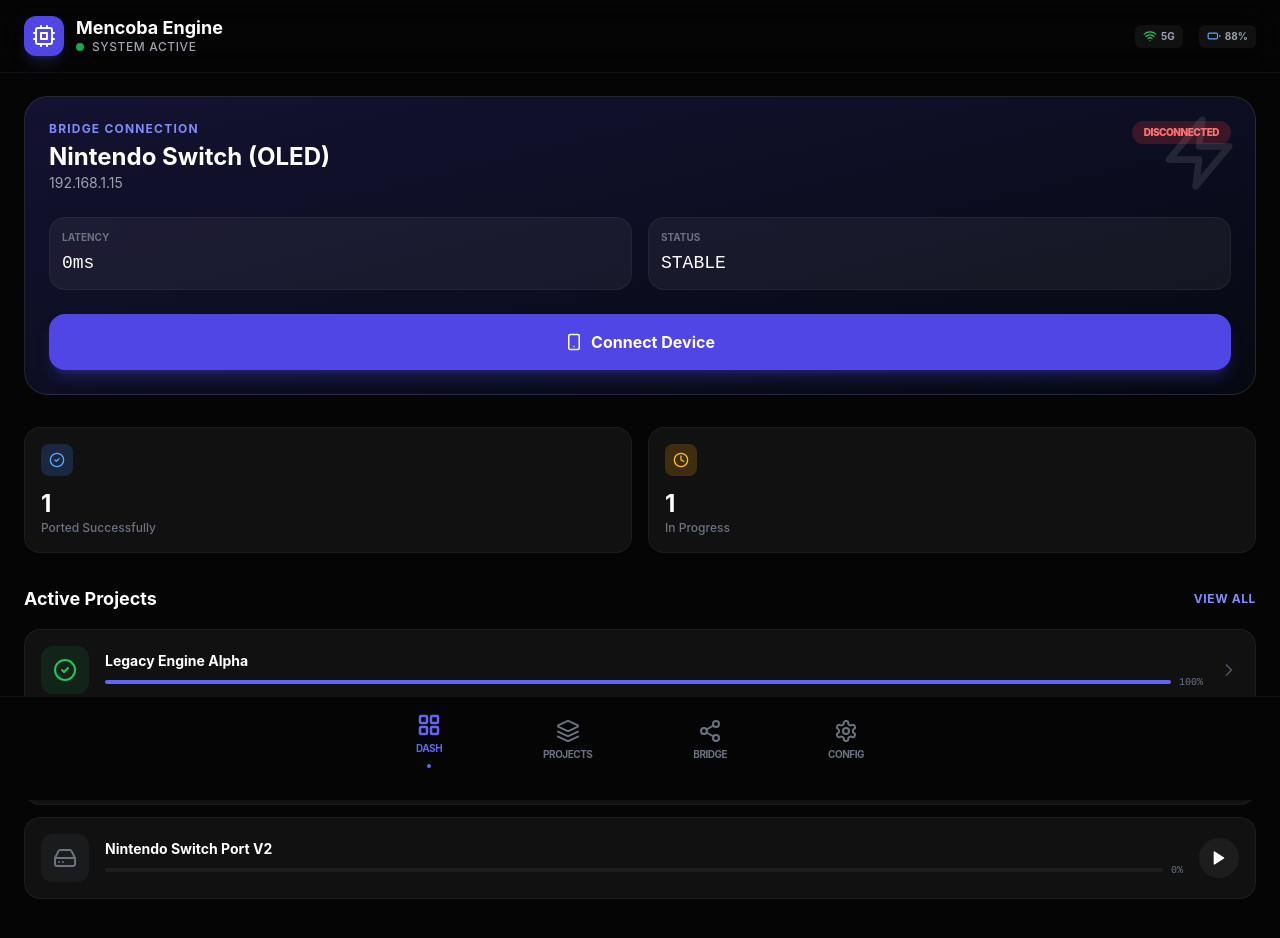
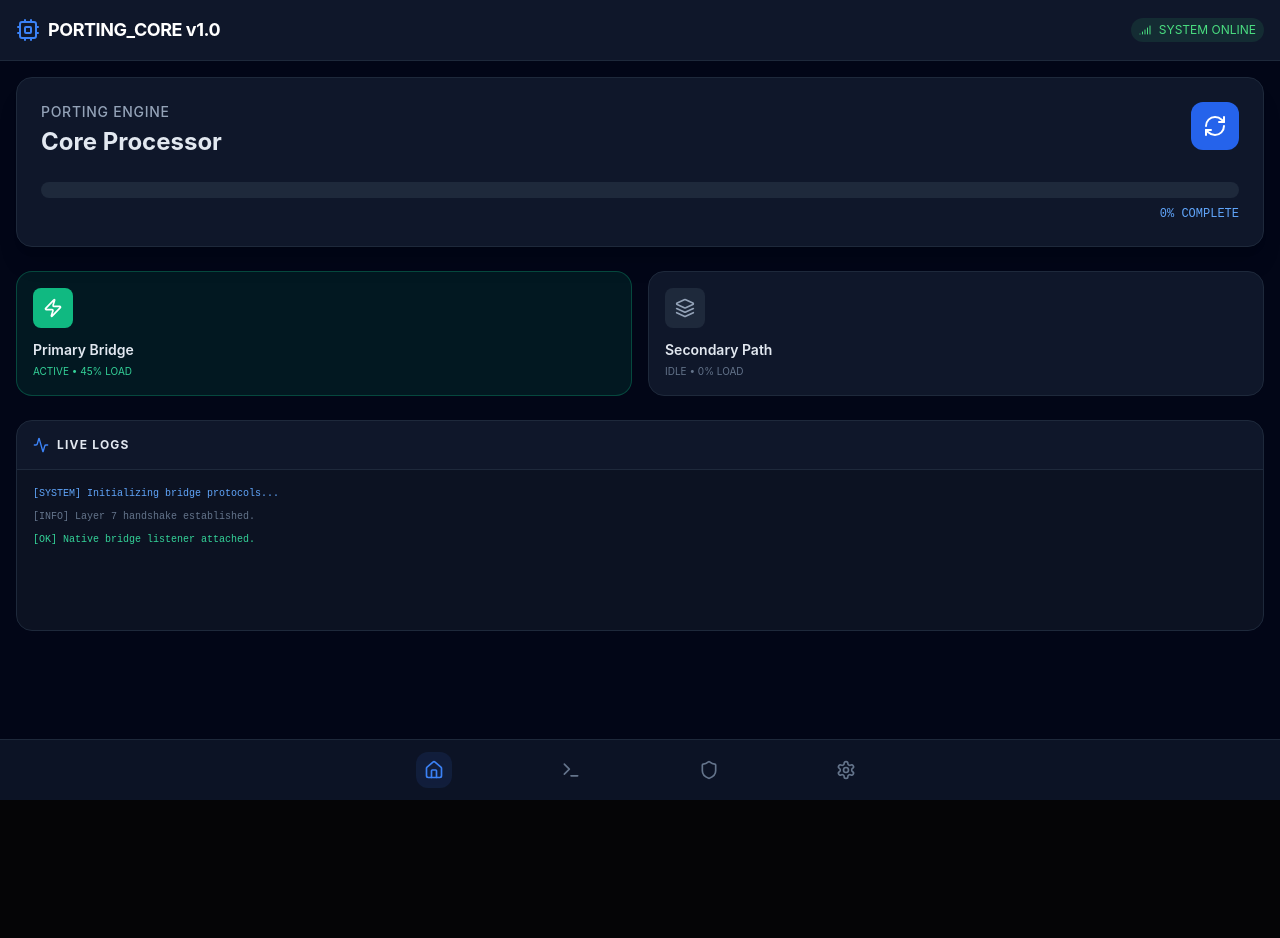
Before and after one commit to saputra141/mencoba, a Next.js app: page / in a window 1280 px wide. Shown: the top 938 px of the page. After the commit the page ends 800 px from the top, so only its background shows below. Built offline with nearby package versions, Linux system fonts and the light colour scheme.

Commit message:
auto-ai: Perbaiki eror dan tambah kan index html

```diff
--- a/src/app/page.tsx
+++ b/src/app/page.tsx
@@ -1,160 +1,86 @@
 "use client";
+
 import React from 'react';
-import { motion, AnimatePresence } from 'framer-motion';
+import { motion } from 'framer-motion';
 import { Header } from '@/components/Header';
 import { Navigation } from '@/components/Navigation';
+import { useSwitchBridge } from '@/hooks/useSwitchBridge';
 import { usePortingEngine } from '@/hooks/usePortingEngine';
-import { useSwitchBridge } from '@/hooks/useSwitchBridge';
-import { cn } from '@/lib/utils';
-import {
-  Play,
-  CheckCircle2,
-  Clock,
-  ChevronRight,
-  Zap,
-  Smartphone,
-  HardDrive
-} from 'lucide-react';
+import { Activity, Zap, Layers, RefreshCw } from 'lucide-react';
 
-export default function Dashboard() {
-  const { projects, stats, startPorting } = usePortingEngine();
-  const { connection, toggleConnection, isScanning } = useSwitchBridge();
+export default function Home() {
+  const { bridges, toggleBridge } = useSwitchBridge();
+  const { progress, isRunning, startPorting } = usePortingEngine();
 
   return (
-    <main className="min-h-screen bg-[#050506] text-white pb-32 pt-24">
+    <main className="min-h-screen bg-slate-950 text-slate-200 pb-20">
       <Header />
 
-      <div className="px-6 space-y-8">
-        {/* Connection Status Card */}
-        <section>
-          <div className="bg-gradient-to-br from-indigo-600/20 to-blue-600/5 border border-white/10 rounded-3xl p-6 relative overflow-hidden">
-            <div className="absolute top-0 right-0 p-4 opacity-10">
-              <Zap size={80} />
+      <div className="p-4 space-y-6">
+        {/* Engine Status Card */}
+        <section className="bg-slate-900 rounded-2xl p-6 border border-slate-800 shadow-xl">
+          <div className="flex justify-between items-start mb-6">
+            <div>
+              <h2 className="text-sm font-medium text-slate-400 uppercase tracking-wider">Porting Engine</h2>
+              <p className="text-2xl font-bold mt-1">Core Processor</p>
             </div>
-            <div className="relative z-10">
-              <div className="flex justify-between items-start mb-6">
-                <div>
-                  <p className="text-indigo-400 text-xs font-bold uppercase tracking-widest mb-1">Bridge Connection</p>
-                  <h2 className="text-2xl font-bold">{connection.deviceName}</h2>
-                  <p className="text-gray-400 text-sm">{connection.ipAddress}</p>
-                </div>
-                <div className={cn(
-                  "px-3 py-1 rounded-full text-[10px] font-black uppercase tracking-tighter",
-                  connection.status === 'connected' ? "bg-green-500/20 text-green-400" : "bg-red-500/20 text-red-400"
-                )}>
-                  {connection.status}
-                </div>
-              </div>
+            <button
+              onClick={startPorting}
+              disabled={isRunning}
+              className={`p-3 rounded-xl transition-all ${isRunning ? 'bg-blue-500/20 text-blue-500 animate-spin' : 'bg-blue-600 text-white hover:bg-blue-500'}`}
+            >
+              <RefreshCw size={24} />
+            </button>
+          </div>
 
-              <div className="flex items-center gap-4 mb-6">
-                <div className="flex-1 bg-white/5 rounded-2xl p-3 border border-white/5">
-                  <p className="text-[10px] text-gray-500 uppercase font-bold mb-1">Latency</p>
-                  <p className="font-mono text-lg">{connection.latency}ms</p>
-                </div>
-                <div className="flex-1 bg-white/5 rounded-2xl p-3 border border-white/5">
-                  <p className="text-[10px] text-gray-500 uppercase font-bold mb-1">Status</p>
-                  <p className="font-mono text-lg truncate">STABLE</p>
-                </div>
-              </div>
-
-              <button
-                onClick={toggleConnection}
-                disabled={isScanning}
-                className={cn(
-                  "w-full py-4 rounded-2xl font-bold transition-all active:scale-[0.98] flex items-center justify-center gap-2",
-                  connection.status === 'connected'
-                    ? "bg-white/10 text-white hover:bg-white/20"
-                    : "bg-indigo-600 text-white shadow-lg shadow-indigo-600/30"
-                )}
-              >
-                {isScanning ? (
-                  <span className="flex items-center gap-2">
-                    <div className="w-4 h-4 border-2 border-white/30 border-t-white rounded-full animate-spin" />
-                    Scanning...
-                  </span>
-                ) : (
-                  <>
-                    <Smartphone size={18} />
-                    {connection.status === 'connected' ? 'Disconnect Bridge' : 'Connect Device'}
-                  </>
-                )}
-              </button>
-            </div>
+          <div className="relative h-4 bg-slate-800 rounded-full overflow-hidden">
+            <motion.div
+              className="absolute top-0 left-0 h-full bg-gradient-to-r from-blue-600 to-cyan-400"
+              initial={{ width: 0 }}
+              animate={{ width: `${progress}%` }}
+            />
           </div>
+          <p className="text-right text-xs mt-2 font-mono text-blue-400">{progress}% COMPLETE</p>
         </section>
 
-        {/* Quick Stats */}
-        <section className="grid grid-cols-2 gap-4">
-          <div className="bg-white/5 border border-white/5 p-4 rounded-2xl">
-            <div className="bg-blue-500/20 w-8 h-8 rounded-lg flex items-center justify-center mb-3">
-              <CheckCircle2 size={16} className="text-blue-400" />
-            </div>
-            <p className="text-2xl font-bold">{stats.completed}</p>
-            <p className="text-xs text-gray-500 font-medium">Ported Successfully</p>
+        {/* Bridge Grid */}
+        <div className="grid grid-cols-2 gap-4">
+          {bridges.map((bridge) => (
+            <motion.button
+              key={bridge.id}
+              whileTap={{ scale: 0.95 }}
+              onClick={() => toggleBridge(bridge.id)}
+              className={`p-4 rounded-2xl border transition-all text-left ${
+                bridge.status === 'active'
+                ? 'bg-emerald-500/10 border-emerald-500/30'
+                : 'bg-slate-900 border-slate-800'
+              }`}
+            >
+              <div className={`w-10 h-10 rounded-lg flex items-center justify-center mb-3 ${
+                bridge.status === 'active' ? 'bg-emerald-500 text-white' : 'bg-slate-800 text-slate-400'
+              }`}>
+                {bridge.id === '1' ? <Zap size={20} /> : <Layers size={20} />}
+              </div>
+              <h3 className="font-semibold text-sm">{bridge.name}</h3>
+              <p className={`text-[10px] mt-1 ${bridge.status === 'active' ? 'text-emerald-400' : 'text-slate-500'}`}>
+                {bridge.status.toUpperCase()} • {bridge.load}% LOAD
+              </p>
+            </motion.button>
+          ))}
+        </div>
+
+        {/* System Activity */}
+        <section className="bg-slate-900 rounded-2xl border border-slate-800 overflow-hidden">
+          <div className="p-4 border-b border-slate-800 flex items-center gap-2">
+            <Activity size={16} className="text-blue-500" />
+            <h2 className="text-xs font-bold uppercase tracking-widest">Live Logs</h2>
           </div>
-          <div className="bg-white/5 border border-white/5 p-4 rounded-2xl">
-            <div className="bg-amber-500/20 w-8 h-8 rounded-lg flex items-center justify-center mb-3">
-              <Clock size={16} className="text-amber-400" />
-            </div>
-            <p className="text-2xl font-bold">{stats.active}</p>
-            <p className="text-xs text-gray-500 font-medium">In Progress</p>
-          </div>
-        </section>
-
-        {/* Active Projects List */}
-        <section className="space-y-4">
-          <div className="flex justify-between items-center">
-            <h3 className="text-lg font-bold">Active Projects</h3>
-            <button className="text-indigo-400 text-xs font-bold uppercase tracking-wider">View All</button>
-          </div>
-
-          <div className="space-y-3">
-            <AnimatePresence>
-              {projects.map((project) => (
-                <motion.div
-                  key={project.id}
-                  layout
-                  initial={{ opacity: 0, y: 20 }}
-                  animate={{ opacity: 1, y: 0 }}
-                  className="bg-white/5 border border-white/5 p-4 rounded-2xl flex items-center gap-4 group"
-                >
-                  <div className={cn(
-                    "w-12 h-12 rounded-xl flex items-center justify-center",
-                    project.status === 'completed' ? "bg-green-500/10 text-green-500" :
-                    project.status === 'processing' ? "bg-indigo-500/10 text-indigo-500" : "bg-gray-500/10 text-gray-500"
-                  )}>
-                    {project.status === 'completed' ? <CheckCircle2 size={24} /> : <HardDrive size={24} />}
-                  </div>
-
-                  <div className="flex-1 min-w-0">
-                    <h4 className="font-bold text-sm truncate">{project.name}</h4>
-                    <div className="flex items-center gap-2 mt-1">
-                      <div className="flex-1 h-1 bg-white/5 rounded-full overflow-hidden">
-                        <motion.div
-                          className="h-full bg-indigo-500"
-                          initial={{ width: 0 }}
-                          animate={{ width: `${project.progress}%` }}
-                        />
-                      </div>
-                      <span className="text-[10px] font-mono text-gray-500">{Math.round(project.progress)}%</span>
-                    </div>
-                  </div>
-
-                  {project.status === 'idle' && (
-                    <button
-                      onClick={() => startPorting(project.id)}
-                      className="w-10 h-10 rounded-full bg-white/5 flex items-center justify-center text-white hover:bg-indigo-600 transition-colors"
-                    >
-                      <Play size={16} fill="currentColor" />
-                    </button>
-                  )}
-
-                  {project.status === 'completed' && (
-                    <ChevronRight size={20} className="text-gray-600" />
-                  )}
-                </motion.div>
-              ))}
-            </AnimatePresence>
+          <div className="p-4 font-mono text-[10px] space-y-2 h-40 overflow-y-auto bg-black/20">
+            <p className="text-blue-400">[SYSTEM] Initializing bridge protocols...</p>
+            <p className="text-slate-500">[INFO] Layer 7 handshake established.</p>
+            <p className="text-emerald-400">[OK] Native bridge listener attached.</p>
+            {isRunning && <p className="text-yellow-400 animate-pulse">[PROC] Syncing assets to /out directory...</p>}
+            {progress === 100 && <p className="text-cyan-400">[SUCCESS] Export completed.</p>}
           </div>
         </section>
       </div>
--- a/src/components/Header.tsx
+++ b/src/components/Header.tsx
@@ -1,35 +1,16 @@
-"use client";
 import React from 'react';
-import { motion } from 'framer-motion';
-import { Cpu, Wifi, Battery, Signal } from 'lucide-react';
+import { Cpu, Signal } from 'lucide-react';
 
 export const Header = () => {
   return (
-    <header className="fixed top-0 left-0 right-0 z-50 bg-[#050506]/80 backdrop-blur-lg border-b border-white/5 px-6 py-4">
-      <div className="flex justify-between items-center">
-        <div className="flex items-center gap-3">
-          <div className="w-10 h-10 bg-indigo-600 rounded-xl flex items-center justify-center shadow-lg shadow-indigo-500/20">
-            <Cpu className="text-white w-6 h-6" />
-          </div>
-          <div>
-            <h1 className="text-white font-bold text-lg leading-tight">Mencoba Engine</h1>
-            <div className="flex items-center gap-2">
-              <span className="w-2 h-2 bg-green-500 rounded-full animate-pulse" />
-              <span className="text-xs text-gray-400 font-medium uppercase tracking-wider">System Active</span>
-            </div>
-          </div>
-        </div>
-
-        <div className="flex items-center gap-4 text-gray-400">
-          <div className="flex items-center gap-1 bg-white/5 px-2 py-1 rounded-md">
-            <Wifi size={14} className="text-green-500" />
-            <span className="text-[10px] font-bold">5G</span>
-          </div>
-          <div className="flex items-center gap-1 bg-white/5 px-2 py-1 rounded-md">
-            <Battery size={14} className="text-blue-400" />
-            <span className="text-[10px] font-bold">88%</span>
-          </div>
-        </div>
+    <header className="flex items-center justify-between p-4 bg-slate-900 border-b border-slate-800 text-white">
+      <div className="flex items-center gap-2">
+        <Cpu className="text-blue-500 w-6 h-6" />
+        <h1 className="font-bold text-lg tracking-tight">PORTING_CORE v1.0</h1>
+      </div>
+      <div className="flex items-center gap-2 text-xs text-green-400 bg-green-400/10 px-2 py-1 rounded-full">
+        <Signal size={12} />
+        <span>SYSTEM ONLINE</span>
       </div>
     </header>
   );
--- a/src/components/Navigation.tsx
+++ b/src/components/Navigation.tsx
@@ -1,35 +1,21 @@
-"use client";
 import React from 'react';
-import { LayoutGrid, Layers, Share2, Settings } from 'lucide-react';
-import { cn } from '@/lib/utils';
-
-const navItems = [
-  { icon: LayoutGrid, label: 'Dash', active: true },
-  { icon: Layers, label: 'Projects', active: false },
-  { icon: Share2, label: 'Bridge', active: false },
-  { icon: Settings, label: 'Config', active: false },
-];
+import { Home, Settings, Terminal, Shield } from 'lucide-react';
 
 export const Navigation = () => {
   return (
-    <nav className="fixed bottom-0 left-0 right-0 bg-[#050506] border-t border-white/5 px-6 pb-8 pt-4 z-50">
+    <nav className="fixed bottom-0 left-0 right-0 bg-slate-900/80 backdrop-blur-lg border-t border-slate-800 px-6 py-3">
       <div className="flex justify-between items-center max-w-md mx-auto">
-        {navItems.map((item) => (
-          <button
-            key={item.label}
-            className={cn(
-              "flex flex-col items-center gap-1 transition-all duration-300",
-              item.active ? "text-indigo-500" : "text-gray-500 hover:text-gray-300"
-            )}
-          >
-            <item.icon size={24} strokeWidth={item.active ? 2.5 : 2} />
-            <span className="text-[10px] font-bold uppercase tracking-tighter">{item.label}</span>
-            {item.active && (
-              <div className="w-1 h-1 bg-indigo-500 rounded-full mt-1" />
-            )}
-          </button>
-        ))}
+        <NavButton icon={<Home size={20} />} active />
+        <NavButton icon={<Terminal size={20} />} />
+        <NavButton icon={<Shield size={20} />} />
+        <NavButton icon={<Settings size={20} />} />
       </div>
     </nav>
   );
 };
+
+const NavButton = ({ icon, active = false }: { icon: React.ReactNode, active?: boolean }) => (
+  <button className={`p-2 rounded-xl transition-colors ${active ? 'text-blue-500 bg-blue-500/10' : 'text-slate-500 hover:text-slate-300'}`}>
+    {icon}
+  </button>
+);
--- a/src/hooks/usePortingEngine.ts
+++ b/src/hooks/usePortingEngine.ts
@@ -1,49 +1,25 @@
-import { useState, useCallback, useEffect } from 'react';
-import { EngineStatus, PortingProject } from '@/lib/types';
+import { useState, useEffect } from 'react';
 
 export const usePortingEngine = () => {
-  const [projects, setProjects] = useState<PortingProject[]>([
-    { id: '1', name: 'Legacy Engine Alpha', progress: 100, status: 'completed', lastUpdated: '2024-03-20' },
-    { id: '2', name: 'Project Catalyst', progress: 45, status: 'processing', lastUpdated: '2024-03-21' },
-    { id: '3', name: 'Nintendo Switch Port V2', progress: 0, status: 'idle', lastUpdated: '2024-03-21' },
-  ]);
+  const [progress, setProgress] = useState(0);
+  const [isRunning, setIsRunning] = useState(false);
 
-  const [activeProjectId, setActiveProjectId] = useState<string | null>(null);
+  useEffect(() => {
+    let interval: NodeJS.Timeout;
+    if (isRunning && progress < 100) {
+      interval = setInterval(() => {
+        setProgress(prev => Math.min(prev + 1, 100));
+      }, 50);
+    } else if (progress >= 100) {
+      setIsRunning(false);
+    }
+    return () => clearInterval(interval);
+  }, [isRunning, progress]);
 
-  const startPorting = useCallback((id: string) => {
-    setActiveProjectId(id);
-    setProjects(prev => prev.map(p =>
-      p.id === id ? { ...p, status: 'processing' as EngineStatus } : p
-    ));
-  }, []);
+  const startPorting = () => {
+    setProgress(0);
+    setIsRunning(true);
+  };
 
-  // Simulasi progress untuk demo produksi
-  useEffect(() => {
-    const interval = setInterval(() => {
-      setProjects(prev => prev.map(p => {
-        if (p.status === 'processing' && p.progress < 100) {
-          const nextProgress = Math.min(p.progress + Math.random() * 5, 100);
-          return {
-            ...p,
-            progress: nextProgress,
-            status: nextProgress === 100 ? 'completed' : 'processing'
-          };
-        }
-        return p;
-      }));
-    }, 3000);
-
-    return () => clearInterval(interval);
-  }, []);
-
-  return {
-    projects,
-    activeProjectId,
-    startPorting,
-    stats: {
-      total: projects.length,
-      completed: projects.filter(p => p.status === 'completed').length,
-      active: projects.filter(p => p.status === 'processing').length
-    }
-  };
+  return { progress, isRunning, startPorting };
 };
--- a/src/hooks/useSwitchBridge.ts
+++ b/src/hooks/useSwitchBridge.ts
@@ -1,37 +1,20 @@
 import { useState, useCallback } from 'react';
-import { BridgeConnection } from '@/lib/types';
+import { BridgeStatus } from '../lib/types';
 
 export const useSwitchBridge = () => {
-  const [connection, setConnection] = useState<BridgeConnection>({
-    deviceId: 'NS-0921-X',
-    deviceName: 'Nintendo Switch (OLED)',
-    ipAddress: '192.168.1.15',
-    status: 'disconnected',
-    latency: 0
-  });
+  const [bridges, setBridges] = useState<BridgeStatus[]>([
+    { id: '1', name: 'Primary Bridge', status: 'active', load: 45 },
+    { id: '2', name: 'Secondary Path', status: 'idle', load: 0 },
+  ]);
 
-  const [isScanning, setIsScanning] = useState(false);
+  const toggleBridge = useCallback((id: string) => {
+    setBridges(prev => prev.map(b => {
+      if (b.id === id) {
+        return { ...b, status: b.status === 'active' ? 'idle' : 'active' };
+      }
+      return b;
+    }));
+  }, []);
 
-  const toggleConnection = useCallback(() => {
-    if (connection.status === 'connected') {
-      setConnection(prev => ({ ...prev, status: 'disconnected', latency: 0 }));
-    } else {
-      setIsScanning(true);
-      // Simulasi handshake bridge
-      setTimeout(() => {
-        setConnection(prev => ({
-          ...prev,
-          status: 'connected',
-          latency: Math.floor(Math.random() * 40) + 10
-        }));
-        setIsScanning(false);
-      }, 2000);
-    }
-  }, [connection.status]);
-
-  return {
-    connection,
-    isScanning,
-    toggleConnection
-  };
+  return { bridges, toggleBridge };
 };
```
Also changed, not shown: capacitor.config.ts (+7 -3 lines), package.json (+15 -18 lines), src/lib/types.ts (+7 -18 lines).
